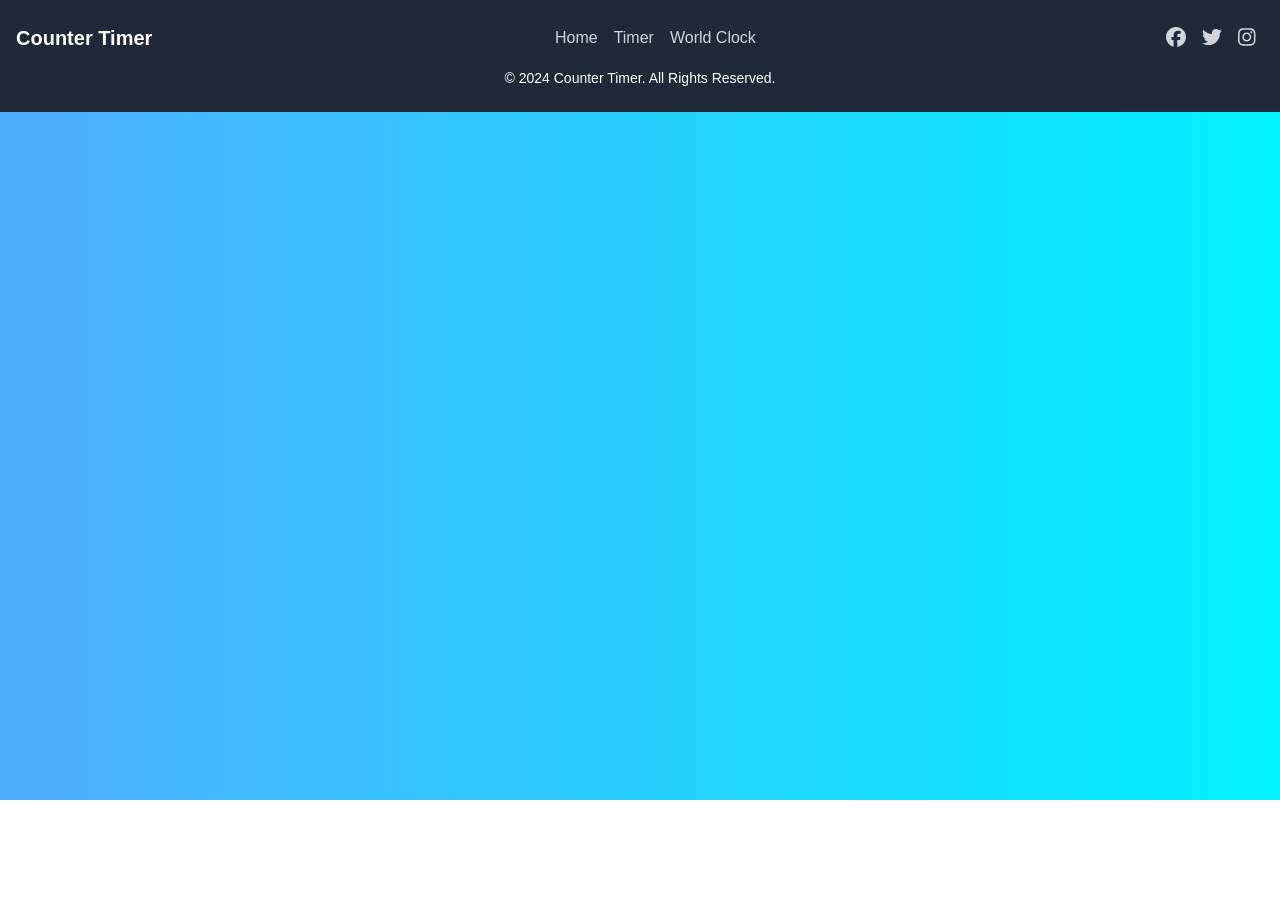
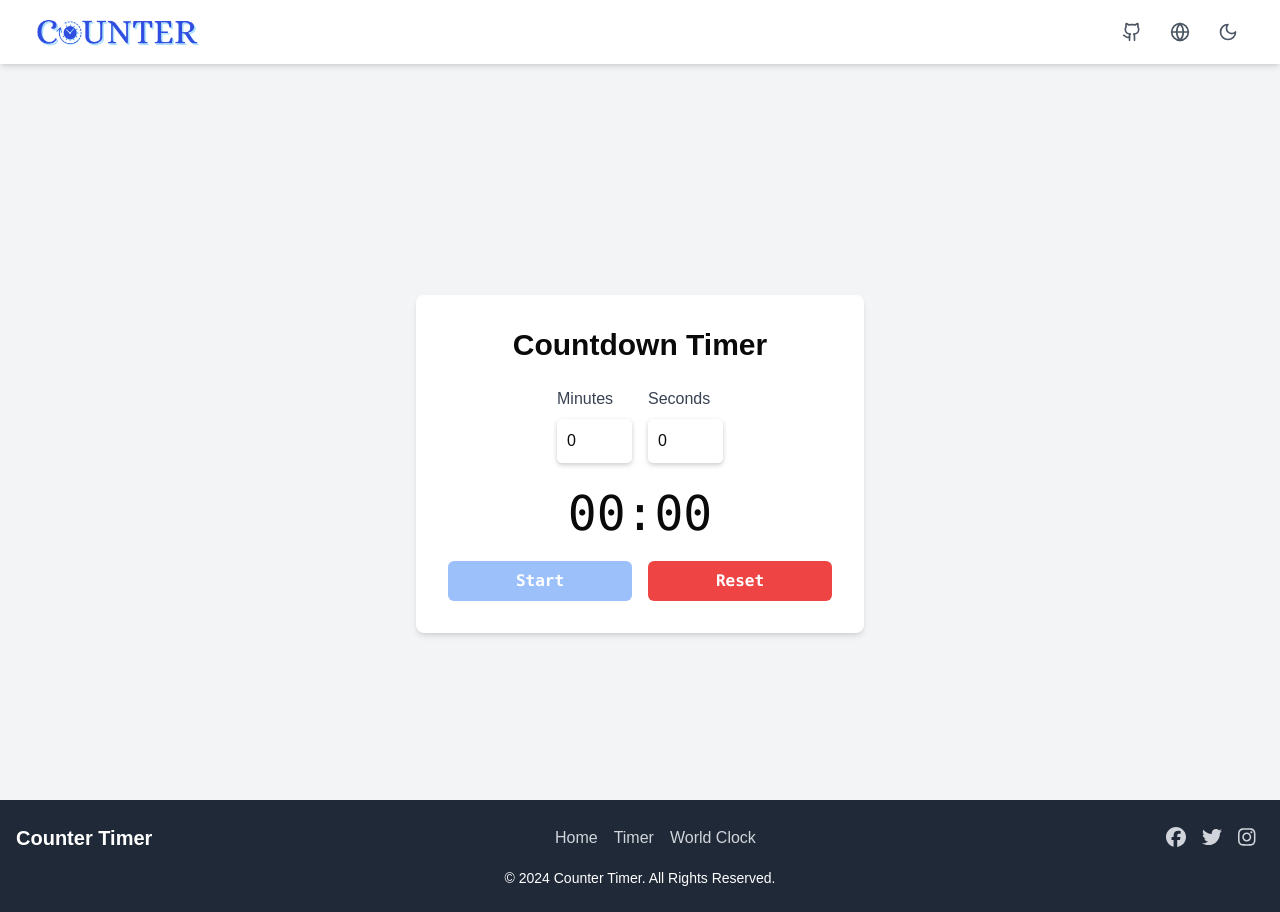
Before and after one commit to param-code/counter-app, a React (Vite) app: page /counter in a window 1280 px wide. Before the commit the page ends 800 px from the top, so only its background shows below. Built offline with nearby package versions, Linux system fonts and the light colour scheme.

Commit message:
Counter.jsx Page Added

```diff
--- a/src/App.jsx
+++ b/src/App.jsx
@@ -7,6 +7,7 @@ import Footer from './components/Footer';
 import WorldClockPage from './pages/WorldClockPage';
 import TimerPage from './pages/TimerPage';
 import AutoCounterPage from './pages/AutoCounterPage';
+import Counter from './pages/Counter';
 // import Footer from './Footer'; // Import the Footer component
 
 const App = () => {
@@ -17,6 +18,7 @@ const App = () => {
                     <Route path="/" element={<AutoCounterPage />} />
                     <Route path="/timer" element={<TimerPage />} />
                     <Route path="/world-clock" element={<WorldClockPage />} />
+                    <Route path="/counter" element={<Counter />}/>
                 </Routes>
                 <Footer /> {/* Add the Footer component here */}
             </div>
--- /dev/null
+++ b/src/pages/Counter.jsx
@@ -0,0 +1,150 @@
+import React, { useState, useEffect } from "react";
+import Navbar from "../components/navbar";
+
+function Counter() {
+  const [minutes, setMinutes] = useState(0);
+  const [seconds, setSeconds] = useState(0);
+  const [isRunning, setIsRunning] = useState(false);
+
+  const handleMinutesChange = (e) => {
+    setMinutes(Math.max(0, Math.min(59, parseInt(e.target.value))));
+  };
+
+  const handleSecondsChange = (e) => {
+    setSeconds(Math.max(0, Math.min(59, parseInt(e.target.value))));
+  };
+
+  const startTimer = () => {
+    if (minutes === 0 && seconds === 0) {
+      return;
+    }
+    setIsRunning(true);
+  };
+
+  const pauseTimer = () => {
+    setIsRunning(false);
+  };
+
+  const resetTimer = () => {
+    setMinutes(0);
+    setSeconds(0);
+    setIsRunning(false);
+  };
+
+  useEffect(() => {
+    let intervalId;
+    if (isRunning) {
+      intervalId = setInterval(() => {
+        if (seconds === 0) {
+          if (minutes === 0) {
+            clearInterval(intervalId);
+            setIsRunning(false);
+            return;
+          }
+          setMinutes((prev) => prev - 1);
+          setSeconds(59);
+        } else {
+          setSeconds((prev) => prev - 1);
+        }
+      }, 1000);
+    }
+    return () => clearInterval(intervalId);
+  }, [isRunning, minutes, seconds]);
+
+  const formatTime = () => {
+    const minutesStr = String(minutes).padStart(2, "0");
+    const secondsStr = String(seconds).padStart(2, "0");
+    return `${minutesStr}:${secondsStr}`;
+  };
+
+  return (
+    <div
+      className={`h-svh bg-gradient-to-br from-blue-50 to-indigo-100 dark:from-gray-900 dark:to-gray-800 transition-colors duration-305`}
+    >
+      <Navbar
+        toggleTheme={() =>
+          setTheme((prev) => (prev === "dark" ? "light" : "dark"))
+        }
+      />
+      <div className="min-h-screen bg-gray-100 flex flex-col items-center justify-center p-4">
+        <div className="bg-white shadow-md rounded-lg p-8 w-full max-w-md">
+          <h1 className="text-3xl font-bold text-center mb-6">
+            Countdown Timer
+          </h1>
+
+          {/* Input Fields */}
+          <div className="flex justify-center space-x-4 mb-6">
+            {/* Minutes Input */}
+            <div className="flex flex-col">
+              <label className="mb-2 text-gray-700 font-medium">Minutes</label>
+              <input
+                type="number"
+                min="0"
+                max="59"
+                value={minutes}
+                onChange={handleMinutesChange}
+                className="border border-gray-300 rounded-md px-3 py-2 focus:outline-none focus:ring-2 focus:ring-blue-500"
+                placeholder="00"
+              />
+            </div>
+
+            {/* Seconds Input */}
+            <div className="flex flex-col">
+              <label className="mb-2 text-gray-700 font-medium">Seconds</label>
+              <input
+                type="number"
+                min="0"
+                max="59"
+                value={seconds}
+                onChange={handleSecondsChange}
+                className="border border-gray-300 rounded-md px-3 py-2 focus:outline-none focus:ring-2 focus:ring-blue-500"
+                placeholder="00"
+              />
+            </div>
+          </div>
+
+          {/* Timer Display */}
+          <div className="text-5xl font-mono text-center mb-6">
+            {formatTime()}
+          </div>
+
+          {/* Control Buttons */}
+          <div className="flex justify-center space-x-4 font-mono">
+            {/* Start Button */}
+            <button
+              onClick={startTimer}
+              className={`bg-blue-500 hover:bg-blue-600 text-white font-semibold px-4 py-2 rounded-md transition duration-200 ${
+                minutes === 0 && seconds === 0
+                  ? "opacity-50 cursor-not-allowed"
+                  : ""
+              }`}
+              disabled={minutes === 0 && seconds === 0}
+            >
+              {isRunning ? "Resume" : "Start"}
+            </button>
+
+            {/* Pause Button */}
+            {isRunning && (
+              <button
+                onClick={pauseTimer}
+                className="bg-yellow-600 hover:bg-yellow-600 text-white font-semibold px-4 py-2 rounded-md transition duration-200"
+              >
+                Pause
+              </button>
+            )}
+
+            {/* Reset Button */}
+            <button
+              onClick={resetTimer}
+              className="bg-red-500 hover:bg-red-600 text-white font-semibold px-4 py-2 rounded-md transition duration-200"
+            >
+              Reset
+            </button>
+          </div>
+        </div>
+      </div>
+    </div>
+  );
+}
+
+export default Counter;
```
